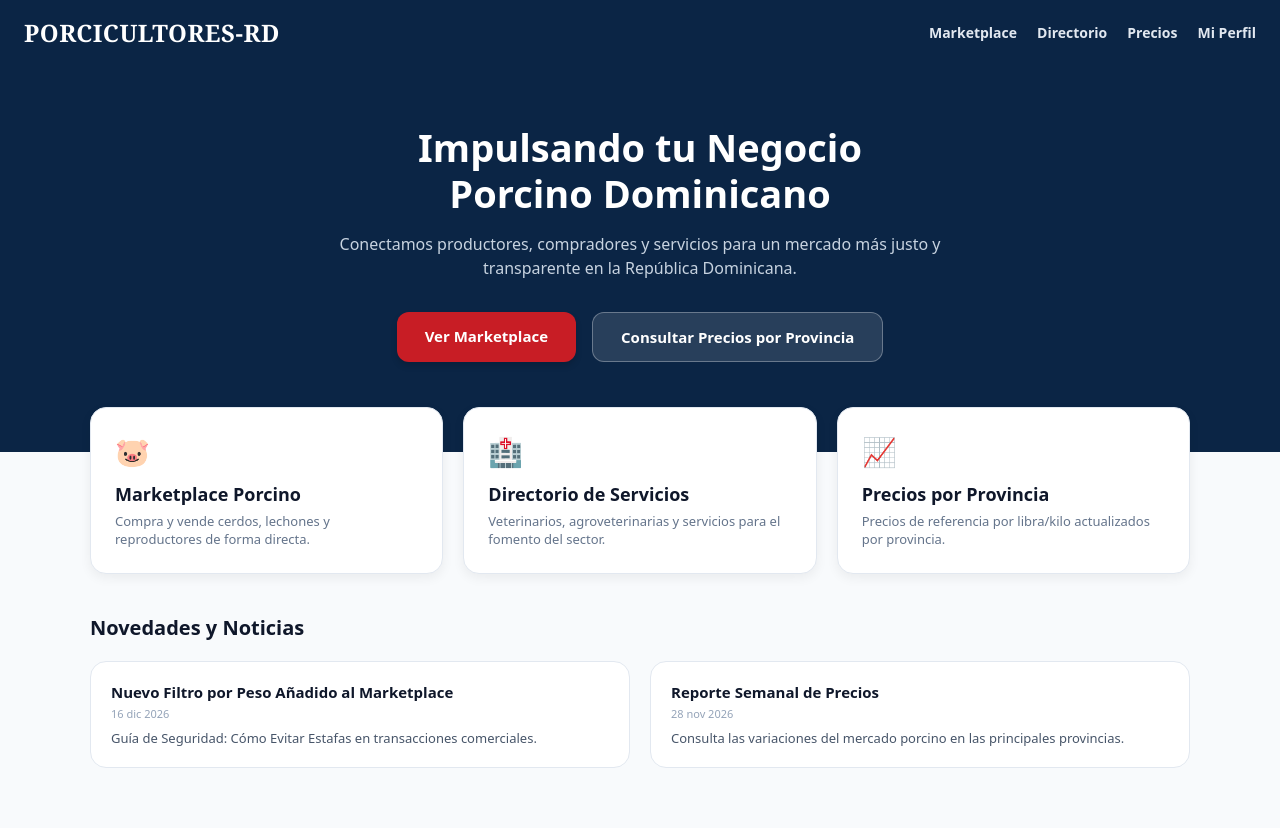
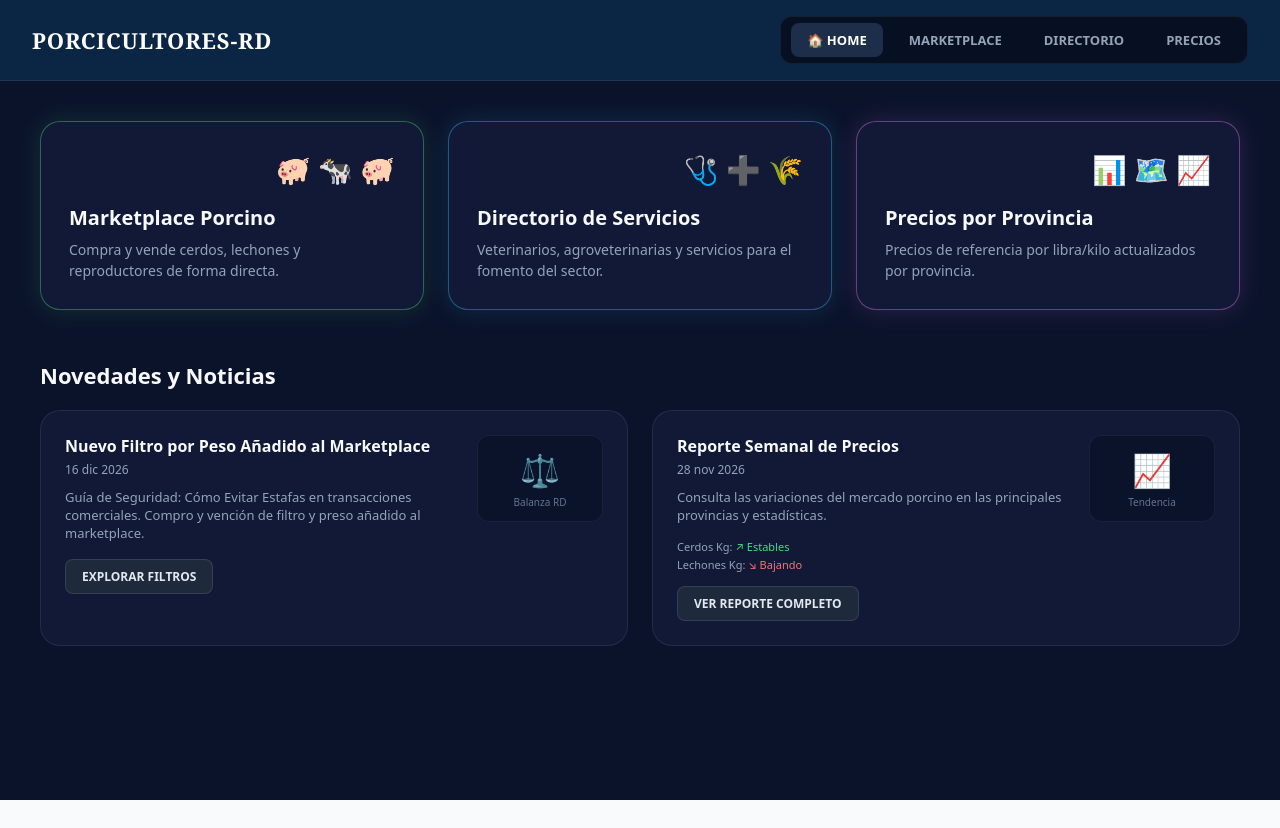
Before and after one commit to anonimusrofri-png/Porcicultores-rd, a Next.js app: page / in a window 1280 px wide. After the commit the page ends 800 px from the top, so only its background shows below. Built offline with nearby package versions, Linux system fonts and the light colour scheme.

Commit message:
Update: replicar diseño oscuro con tarjetas iluminadas y panel de noticias moderno

```diff
--- a/app/page.tsx
+++ b/app/page.tsx
@@ -4,17 +4,16 @@ import Link from 'next/link'
 
 export default function Home() {
   return (
-    <div style={{ width: '100%', minHeight: '100vh', backgroundColor: '#F8FAFC', fontFamily: "system-ui, -apple-system, BlinkMacSystemFont, 'Segoe UI', Roboto, sans-serif", margin: 0, padding: 0 }}>
+    <div style={{ width: '100%', minHeight: '100vh', backgroundColor: '#0B132B', fontFamily: "system-ui, -apple-system, BlinkMacSystemFont, 'Segoe UI', Roboto, sans-serif", margin: 0, padding: 0, color: '#FFFFFF' }}>
 
-      {/* Navbar Superior */}
-      <header style={{ backgroundColor: '#0B2545', color: '#FFFFFF', padding: '16px 24px', display: 'flex', justifyContent: 'space-between', alignItems: 'center', boxShadow: '0 2px 4px rgba(0,0,0,0.1)' }}>
+      {/* Navbar Superior con Tipografía Serif */}
+      <header style={{ backgroundColor: '#0B2545', color: '#FFFFFF', padding: '16px 32px', display: 'flex', justifyContent: 'space-between', alignItems: 'center', borderBottom: '1px solid rgba(255,255,255,0.08)' }}>
         <Link href="/" style={{ textDecoration: 'none' }}>
-          {/* Nombre en Tipografía Serif elegante */}
           <span style={{
             fontWeight: '700',
-            fontSize: '24px',
+            fontSize: '22px',
             color: '#FFFFFF',
-            letterSpacing: '0.5px',
+            letterSpacing: '0.8px',
             fontFamily: "Georgia, 'Times New Roman', Times, serif",
             textTransform: 'uppercase'
           }}>
@@ -22,97 +21,159 @@ export default function Home() {
           </span>
         </Link>
 
-        <nav style={{ display: 'flex', gap: '20px', alignItems: 'center', fontSize: '14px', fontWeight: '600' }}>
-          <Link href="/marketplace" style={{ color: '#E2E8F0', textDecoration: 'none' }}>Marketplace</Link>
-          <Link href="/directorio" style={{ color: '#E2E8F0', textDecoration: 'none' }}>Directorio</Link>
-          <Link href="/precios" style={{ color: '#E2E8F0', textDecoration: 'none' }}>Precios</Link>
-          <Link href="/perfil" style={{ color: '#E2E8F0', textDecoration: 'none' }}>Mi Perfil</Link>
+        {/* Menú de Navegación Estilo Pestañas */}
+        <nav style={{ display: 'flex', gap: '10px', alignItems: 'center', backgroundColor: '#071022', padding: '6px 10px', borderRadius: '12px', border: '1px solid rgba(255,255,255,0.06)' }}>
+          <Link href="/" style={{ backgroundColor: '#1C2E4A', color: '#FFFFFF', padding: '8px 16px', borderRadius: '8px', textDecoration: 'none', fontSize: '13px', fontWeight: '700', display: 'flex', alignItems: 'center', gap: '6px' }}>
+            🏠 HOME
+          </Link>
+          <Link href="/marketplace" style={{ color: '#94A3B8', padding: '8px 16px', textDecoration: 'none', fontSize: '13px', fontWeight: '600' }}>
+            MARKETPLACE
+          </Link>
+          <Link href="/directorio" style={{ color: '#94A3B8', padding: '8px 16px', textDecoration: 'none', fontSize: '13px', fontWeight: '600' }}>
+            DIRECTORIO
+          </Link>
+          <Link href="/precios" style={{ color: '#94A3B8', padding: '8px 16px', textDecoration: 'none', fontSize: '13px', fontWeight: '600' }}>
+            PRECIOS
+          </Link>
         </nav>
       </header>
 
-      {/* Hero Banner Principal */}
-      <section style={{ backgroundColor: '#0B2545', color: '#FFFFFF', padding: '60px 20px 90px 20px', textAlign: 'center' }}>
-        <div style={{ maxWidth: '900px', margin: '0 auto' }}>
-          <h1 style={{ fontSize: '38px', fontWeight: '900', lineHeight: '1.2', margin: '0 0 16px 0' }}>
-            Impulsando tu Negocio<br />Porcino Dominicano
-          </h1>
-          <p style={{ fontSize: '16px', color: '#DCE6F1', maxWidth: '650px', margin: '0 auto 32px auto', lineHeight: '1.5', opacity: 0.9 }}>
-            Conectamos productores, compradores y servicios para un mercado más justo y transparente en la República Dominicana.
-          </p>
+      {/* Contenedor Principal */}
+      <div style={{ maxWidth: '1200px', margin: '0 auto', padding: '40px 20px' }}>
 
-          <div style={{ display: 'flex', gap: '16px', justifyContent: 'center', flexWrap: 'wrap' }}>
-            <Link
-              href="/marketplace"
-              style={{ backgroundColor: '#C81D25', color: '#FFFFFF', fontWeight: '700', padding: '14px 28px', borderRadius: '12px', textDecoration: 'none', fontSize: '15px', boxShadow: '0 4px 6px rgba(0,0,0,0.15)' }}
-            >
-              Ver Marketplace
-            </Link>
-            <Link
-              href="/precios"
-              style={{ backgroundColor: 'rgba(255, 255, 255, 0.12)', color: '#FFFFFF', fontWeight: '600', padding: '14px 28px', borderRadius: '12px', textDecoration: 'none', fontSize: '15px', border: '1px solid rgba(255,255,255,0.3)' }}
-            >
-              Consultar Precios por Provincia
-            </Link>
+        {/* 3 Tarjetas Superiores con Efecto de Brillo/Bordes Iluminados */}
+        <div style={{ display: 'grid', gridTemplateColumns: 'repeat(auto-fit, minmax(340px, 1fr))', gap: '24px', marginBottom: '50px' }}>
+
+          {/* Tarjeta 1: Marketplace (Brillo verde/neón suave) */}
+          <Link href="/marketplace" style={{ textDecoration: 'none', color: 'inherit' }}>
+            <div style={{
+              backgroundColor: '#111936',
+              borderRadius: '20px',
+              padding: '28px',
+              border: '1px solid rgba(74, 222, 128, 0.4)',
+              boxShadow: '0 0 25px rgba(74, 222, 128, 0.15)',
+              height: '100%',
+              boxSizing: 'border-box',
+              display: 'flex',
+              flexDirection: 'column',
+              justifyContent: 'space-between'
+            }}>
+              <div>
+                <div style={{ display: 'flex', justifyContent: 'flex-end', marginBottom: '16px', fontSize: '28px' }}>
+                  🐖 🐄 🐖
                 </div>
-        </div>
-      </section>
-
-      {/* Tarjetas Flotantes */}
-      <section style={{ maxWidth: '1100px', margin: '-45px auto 40px auto', padding: '0 20px' }}>
-        <div style={{ display: 'grid', gridTemplateColumns: 'repeat(auto-fit, minmax(300px, 1fr))', gap: '20px' }}>
-
-          <Link href="/marketplace" style={{ textDecoration: 'none', color: 'inherit' }}>
-            <div style={{ backgroundColor: '#FFFFFF', padding: '24px', borderRadius: '16px', border: '1px solid #E2E8F0', boxShadow: '0 4px 12px rgba(0,0,0,0.06)', height: '100%', boxSizing: 'border-box' }}>
-              <div style={{ fontSize: '28px', marginBottom: '12px' }}>🐷</div>
-              <h3 style={{ fontSize: '18px', fontWeight: '800', margin: '0 0 6px 0', color: '#0F172A' }}>Marketplace Porcino</h3>
-              <p style={{ fontSize: '13px', color: '#64748B', margin: 0, lineHeight: '1.4' }}>
+                <h3 style={{ fontSize: '20px', fontWeight: '800', margin: '0 0 8px 0', color: '#F8FAFC' }}>Marketplace Porcino</h3>
+                <p style={{ fontSize: '14px', color: '#94A3B8', margin: 0, lineHeight: '1.5' }}>
                   Compra y vende cerdos, lechones y reproductores de forma directa.
                 </p>
               </div>
+            </div>
           </Link>
 
+          {/* Tarjeta 2: Directorio (Brillo azul/cian suave) */}
           <Link href="/directorio" style={{ textDecoration: 'none', color: 'inherit' }}>
-            <div style={{ backgroundColor: '#FFFFFF', padding: '24px', borderRadius: '16px', border: '1px solid #E2E8F0', boxShadow: '0 4px 12px rgba(0,0,0,0.06)', height: '100%', boxSizing: 'border-box' }}>
-              <div style={{ fontSize: '28px', marginBottom: '12px' }}>🏥</div>
-              <h3 style={{ fontSize: '18px', fontWeight: '800', margin: '0 0 6px 0', color: '#0F172A' }}>Directorio de Servicios</h3>
-              <p style={{ fontSize: '13px', color: '#64748B', margin: 0, lineHeight: '1.4' }}>
+            <div style={{
+              backgroundColor: '#111936',
+              borderRadius: '20px',
+              padding: '28px',
+              border: '1px solid rgba(56, 189, 248, 0.4)',
+              boxShadow: '0 0 25px rgba(56, 189, 248, 0.15)',
+              height: '100%',
+              boxSizing: 'border-box',
+              display: 'flex',
+              flexDirection: 'column',
+              justifyContent: 'space-between'
+            }}>
+              <div>
+                <div style={{ display: 'flex', justifyContent: 'flex-end', marginBottom: '16px', fontSize: '28px' }}>
+                  🩺 ➕ 🌾
+                </div>
+                <h3 style={{ fontSize: '20px', fontWeight: '800', margin: '0 0 8px 0', color: '#F8FAFC' }}>Directorio de Servicios</h3>
+                <p style={{ fontSize: '14px', color: '#94A3B8', margin: 0, lineHeight: '1.5' }}>
                   Veterinarios, agroveterinarias y servicios para el fomento del sector.
                 </p>
               </div>
+            </div>
           </Link>
 
+          {/* Tarjeta 3: Precios por Provincia (Brillo morado/rosado suave) */}
           <Link href="/precios" style={{ textDecoration: 'none', color: 'inherit' }}>
-            <div style={{ backgroundColor: '#FFFFFF', padding: '24px', borderRadius: '16px', border: '1px solid #E2E8F0', boxShadow: '0 4px 12px rgba(0,0,0,0.06)', height: '100%', boxSizing: 'border-box' }}>
-              <div style={{ fontSize: '28px', marginBottom: '12px' }}>📈</div>
-              <h3 style={{ fontSize: '18px', fontWeight: '800', margin: '0 0 6px 0', color: '#0F172A' }}>Precios por Provincia</h3>
-              <p style={{ fontSize: '13px', color: '#64748B', margin: 0, lineHeight: '1.4' }}>
+            <div style={{
+              backgroundColor: '#111936',
+              borderRadius: '20px',
+              padding: '28px',
+              border: '1px solid rgba(232, 121, 249, 0.4)',
+              boxShadow: '0 0 25px rgba(232, 121, 249, 0.15)',
+              height: '100%',
+              boxSizing: 'border-box',
+              display: 'flex',
+              flexDirection: 'column',
+              justifyContent: 'space-between'
+            }}>
+              <div>
+                <div style={{ display: 'flex', justifyContent: 'flex-end', marginBottom: '16px', fontSize: '28px' }}>
+                  📊 🗺️ 📈
+                </div>
+                <h3 style={{ fontSize: '20px', fontWeight: '800', margin: '0 0 8px 0', color: '#F8FAFC' }}>Precios por Provincia</h3>
+                <p style={{ fontSize: '14px', color: '#94A3B8', margin: 0, lineHeight: '1.5' }}>
                   Precios de referencia por libra/kilo actualizados por provincia.
                 </p>
+              </div>
             </div>
           </Link>
 
         </div>
-      </section>
 
-      {/* Noticias */}
-      <section style={{ maxWidth: '1100px', margin: '0 auto', padding: '0 20px 60px 20px' }}>
-        <h2 style={{ fontSize: '20px', fontWeight: '800', color: '#0F172A', marginBottom: '20px' }}>Novedades y Noticias</h2>
-        <div style={{ display: 'grid', gridTemplateColumns: 'repeat(auto-fit, minmax(300px, 1fr))', gap: '20px' }}>
+        {/* Sección de Novedades y Noticias */}
+        <div style={{ marginTop: '30px' }}>
+          <h2 style={{ fontSize: '22px', fontWeight: '800', color: '#F8FAFC', marginBottom: '20px' }}>Novedades y Noticias</h2>
 
-          <div style={{ backgroundColor: '#FFFFFF', padding: '20px', borderRadius: '16px', border: '1px solid #E2E8F0' }}>
-            <h4 style={{ fontSize: '15px', fontWeight: '700', color: '#0F172A', margin: '0 0 4px 0' }}>Nuevo Filtro por Peso Añadido al Marketplace</h4>
-            <span style={{ fontSize: '11px', color: '#94A3B8', display: 'block', marginBottom: '8px' }}>16 dic 2026</span>
-            <p style={{ fontSize: '13px', color: '#475569', margin: 0 }}>Guía de Seguridad: Cómo Evitar Estafas en transacciones comerciales.</p>
+          <div style={{ display: 'grid', gridTemplateColumns: 'repeat(auto-fit, minmax(480px, 1fr))', gap: '24px' }}>
+
+            {/* Noticia 1 */}
+            <div style={{ backgroundColor: '#111936', borderRadius: '20px', padding: '24px', border: '1px solid rgba(255,255,255,0.08)', display: 'flex', justifyContent: 'space-between', alignItems: 'flex-start', gap: '20px' }}>
+              <div style={{ flex: 1 }}>
+                <h4 style={{ fontSize: '16px', fontWeight: '700', color: '#F8FAFC', margin: '0 0 4px 0' }}>Nuevo Filtro por Peso Añadido al Marketplace</h4>
+                <span style={{ fontSize: '12px', color: '#94A3B8', display: 'block', marginBottom: '10px' }}>16 dic 2026</span>
+                <p style={{ fontSize: '13px', color: '#94A3B8', margin: '0 0 16px 0', lineHeight: '1.4' }}>
+                  Guía de Seguridad: Cómo Evitar Estafas en transacciones comerciales. Compro y vención de filtro y preso añadido al marketplace.
+                </p>
+                <Link href="/marketplace" style={{ backgroundColor: '#1E293B', color: '#E2E8F0', padding: '8px 16px', borderRadius: '8px', fontSize: '12px', fontWeight: '700', textDecoration: 'none', display: 'inline-block', border: '1px solid rgba(255,255,255,0.1)' }}>
+                  EXPLORAR FILTROS
+                </Link>
+              </div>
+              <div style={{ backgroundColor: '#0B132B', padding: '12px', borderRadius: '12px', border: '1px solid rgba(255,255,255,0.06)', textAlign: 'center', minWidth: '100px' }}>
+                <div style={{ fontSize: '32px' }}>⚖️</div>
+                <span style={{ fontSize: '10px', color: '#64748B', display: 'block', marginTop: '4px' }}>Balanza RD</span>
+              </div>
             </div>
 
-          <div style={{ backgroundColor: '#FFFFFF', padding: '20px', borderRadius: '16px', border: '1px solid #E2E8F0' }}>
-            <h4 style={{ fontSize: '15px', fontWeight: '700', color: '#0F172A', margin: '0 0 4px 0' }}>Reporte Semanal de Precios</h4>
-            <span style={{ fontSize: '11px', color: '#94A3B8', display: 'block', marginBottom: '8px' }}>28 nov 2026</span>
-            <p style={{ fontSize: '13px', color: '#475569', margin: 0 }}>Consulta las variaciones del mercado porcino en las principales provincias.</p>
+            {/* Noticia 2 */}
+            <div style={{ backgroundColor: '#111936', borderRadius: '20px', padding: '24px', border: '1px solid rgba(255,255,255,0.08)', display: 'flex', justifyContent: 'space-between', alignItems: 'flex-start', gap: '20px' }}>
+              <div style={{ flex: 1 }}>
+                <h4 style={{ fontSize: '16px', fontWeight: '700', color: '#F8FAFC', margin: '0 0 4px 0' }}>Reporte Semanal de Precios</h4>
+                <span style={{ fontSize: '12px', color: '#94A3B8', display: 'block', marginBottom: '10px' }}>28 nov 2026</span>
+                <p style={{ fontSize: '13px', color: '#94A3B8', margin: '0 0 14px 0', lineHeight: '1.4' }}>
+                  Consulta las variaciones del mercado porcino en las principales provincias y estadísticas.
+                </p>
+                <div style={{ fontSize: '11px', color: '#94A3B8', marginBottom: '12px', lineHeight: '1.6' }}>
+                  <div>Cerdos Kg: <span style={{ color: '#4ADE80' }}>↗ Estables</span></div>
+                  <div>Lechones Kg: <span style={{ color: '#F87171' }}>↘ Bajando</span></div>
+                </div>
+                <Link href="/precios" style={{ backgroundColor: '#1E293B', color: '#E2E8F0', padding: '8px 16px', borderRadius: '8px', fontSize: '12px', fontWeight: '700', textDecoration: 'none', display: 'inline-block', border: '1px solid rgba(255,255,255,0.1)' }}>
+                  VER REPORTE COMPLETO
+                </Link>
+              </div>
+              <div style={{ backgroundColor: '#0B132B', padding: '12px', borderRadius: '12px', border: '1px solid rgba(255,255,255,0.06)', textAlign: 'center', minWidth: '100px' }}>
+                <div style={{ fontSize: '32px' }}>📈</div>
+                <span style={{ fontSize: '10px', color: '#64748B', display: 'block', marginTop: '4px' }}>Tendencia</span>
+              </div>
             </div>
 
           </div>
-      </section>
+        </div>
+
+      </div>
 
     </div>
   )
```
Lines whose indentation alone changed are shown as unchanged.
